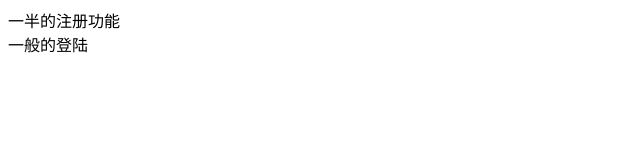
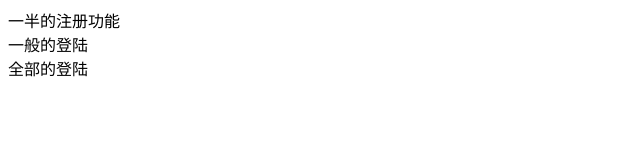
Before and after one commit to AbbyJiao/my-first, a plain HTML site: page index.html in a window 1280 px wide. Shown: the whole page, without its empty margins (0-640 px from the left). Drawn offline with Linux system fonts and the light colour scheme.

Commit message:
全部的登陆

```diff
--- a/index.html
+++ b/index.html
@@ -10,5 +10,6 @@
     <div>一半的注册功能</div>
 
     <div>一般的登陆</div>
+    <div>全部的登陆</div>
 </body>
 </html>
```
